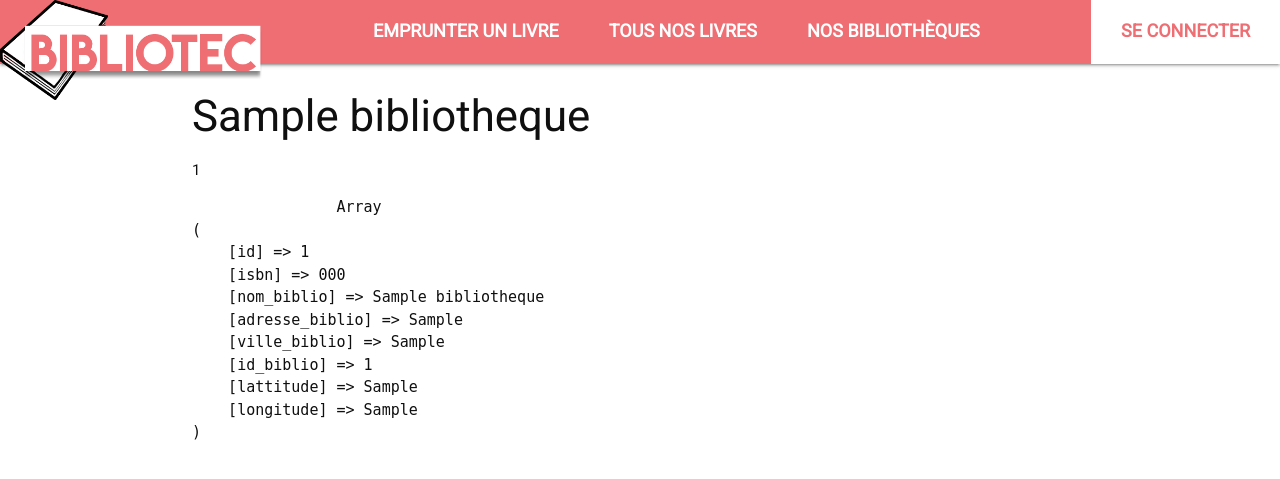
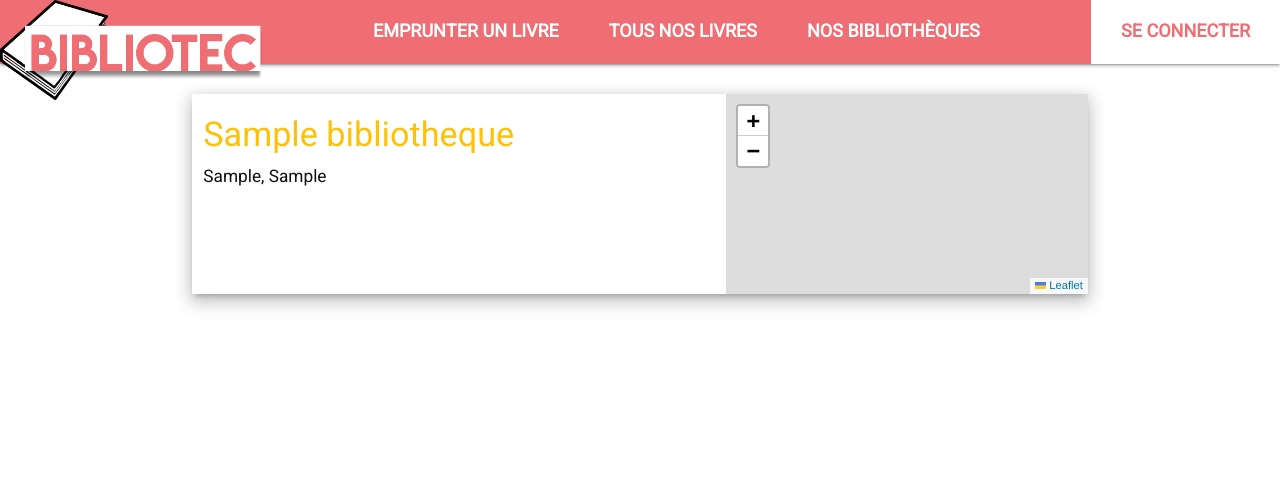
Before and after one commit to SebGrd/bibliotec, a PHP site: page /bibliotheque-list in a window 1280 px wide. Shown: the top 479 px of the page. Run offline with PHP 8.4, Linux system fonts and the light colour scheme; tables that the repository leaves empty or names only in its code hold one stand-in row (values such as "Sample post"); some libraries are stand-ins or nearby versions.

Commit message:
Liste des bibliotèques

```diff
--- a/templates/css/partial/_content.scss
+++ b/templates/css/partial/_content.scss
@@ -0,0 +1,4 @@
+.biblimap{
+  height: 200px;
+  z-index: 1;
+}
--- a/templates/css/partial/_global.scss
+++ b/templates/css/partial/_global.scss
@@ -9,3 +9,10 @@ body{
 .primary{
   background: $primary;
 }
+.pr-0{
+  padding-right: 0!important;
+}
+
+.mt-5{
+  margin-top: 30px;
+}
--- a/templates/css/style.css
+++ b/templates/css/style.css
@@ -11,6 +11,14 @@ body {
 
 .primary {
   background: #ee6e73;
+}
+
+.pr-0 {
+  padding-right: 0 !important;
+}
+
+.mt-5 {
+  margin-top: 30px;
 }
 
 header#header {
@@ -127,6 +135,11 @@ header#header nav .connexion .drop ul li a.logout {
 }
 header#header nav .connexion .drop ul li a.logout:hover {
   color: black;
+}
+
+.biblimap {
+  height: 200px;
+  z-index: 1;
 }
 
 body#home {
--- a/templates/header.php
+++ b/templates/header.php
@@ -6,7 +6,11 @@
     <link rel="stylesheet" href="https://use.fontawesome.com/releases/v5.8.2/css/all.css" integrity="sha384-oS3vJWv+0UjzBfQzYUhtDYW+Pj2yciDJxpsK1OYPAYjqT085Qq/1cq5FLXAZQ7Ay" crossorigin="anonymous">
     <link rel="stylesheet" href="https://cdnjs.cloudflare.com/ajax/libs/materialize/1.0.0/css/materialize.min.css">
     <link href="https://fonts.googleapis.com/icon?family=Material+Icons" rel="stylesheet">
+    <link rel="stylesheet" href="https://unpkg.com/leaflet@1.5.1/dist/leaflet.css" integrity="sha512-xwE/Az9zrjBIphAcBb3F6JVqxf46+CDLwfLMHloNu6KEQCAWi6HcDUbeOfBIptF7tcCzusKFjFw2yuvEpDL9wQ==" crossorigin=""/>
     <link rel="stylesheet" href="<?php echo ('http://'.$_SERVER['HTTP_HOST']."/templates/css/style.css"); ?>">
+
+    <script src="https://unpkg.com/leaflet@1.5.1/dist/leaflet.js" integrity="sha512-GffPMF3RvMeYyc1LWMHtK8EbPv0iNZ8/oTtHPx9/cc2ILxQ+u905qIwdpULaqDkyBKgOaB57QTMg7ztg8Jm2Og==" crossorigin=""></script>
+
 </head>
 <header id="header">
     <nav>
--- a/templates/views/bibliotheque-list.php
+++ b/templates/views/bibliotheque-list.php
@@ -3,14 +3,23 @@
     <div class="container">
 
         <?php foreach ($bibliotheques as $bibliotheque): ?>
-        <div>
-            <h3><?php echo $bibliotheque['nom_biblio']; ?></h3>
-            <div class="id"><?php echo $bibliotheque['id_biblio']; ?></div>
-        </div>
+            <div class="row z-depth-3 mt-5">
+                <div class="col s7">
+                    <h4 class="amber-text"><?php echo $bibliotheque['nom_biblio']; ?></h4>
+                    <h6><?php echo $bibliotheque['adresse_biblio'].', '.$bibliotheque['ville_biblio']; ?></h6>
+                </div>
+                <div class="col s5 pr-0">
+                    <div class="biblimap" id="map<?php echo $bibliotheque['id_biblio'];?>"></div>
+                </div>
+            </div>
 
-            <pre>
-                <?php print_r($bibliotheque); ?>
-         </pre>
+            <script>
+                var mymap<?php echo $bibliotheque['id_biblio'];?> = L.map("map<?php echo $bibliotheque['id_biblio'];?>").setView([<?php echo $bibliotheque['lattitude'].', '.$bibliotheque['longitude'];?>], 15);
+                L.tileLayer('https://{s}.tile.openstreetmap.org/{z}/{x}/{y}.png', {
+                    id: 'mapbox.streets',
+                    accessToken: 'your.mapbox.access.token'
+                }).addTo(mymap<?php echo $bibliotheque['id_biblio'];?>);
+            </script>
         <?php endforeach; ?>
 
     </div>
```
Also changed, not shown: 1 other file.
